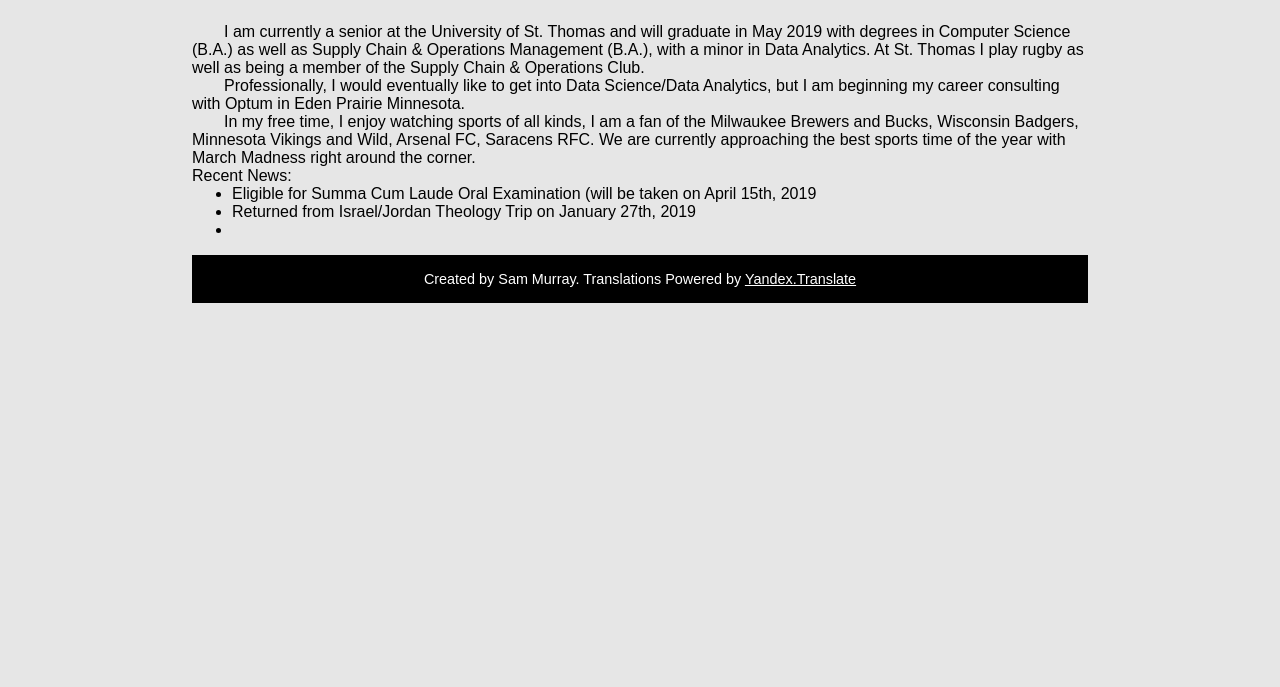
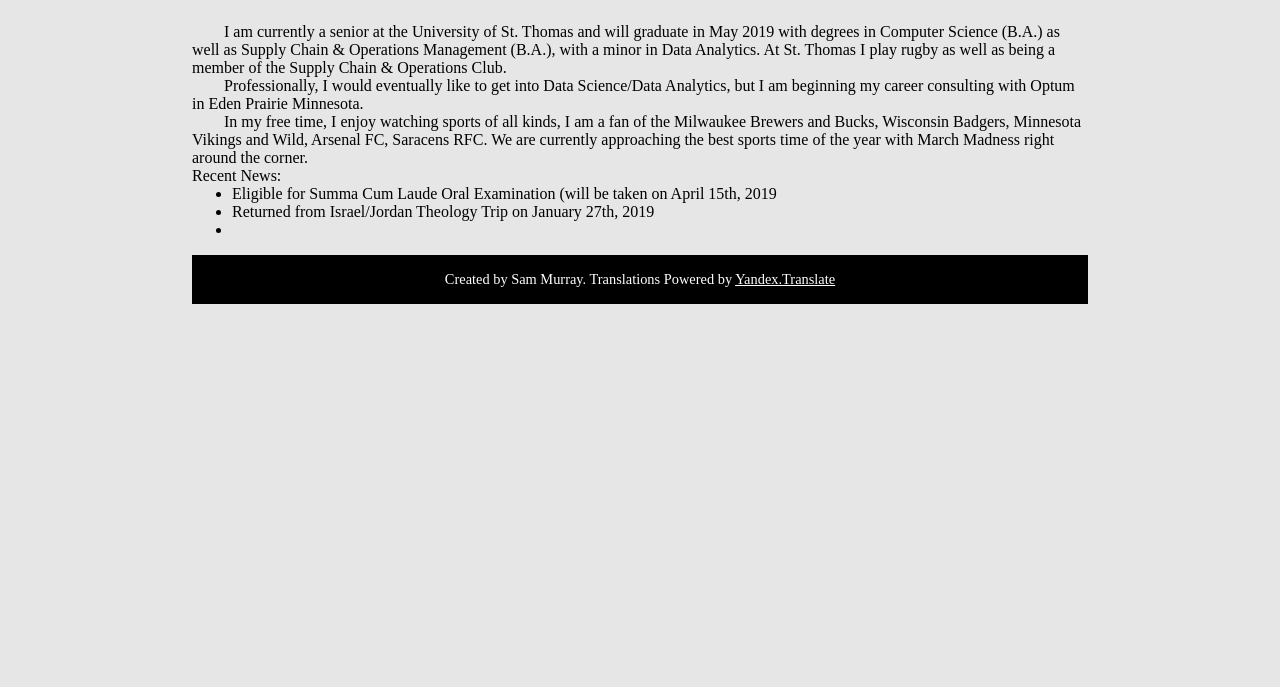
Before and after one commit to svmurray/svmurray.github.io, a plain HTML site: page index.html in a window 1280 px wide. Shown: the part 113-800 px from the top of the page. Drawn offline with Linux system fonts and the light colour scheme.

Commit message:
Update style.css

```diff
--- a/css/style.css
+++ b/css/style.css
@@ -1,6 +1,6 @@
 * {
     margin: 0 auto;
-    font-family: Noto Sanas, Helvitica, Arial, sans-serif;
+    font-family: Times New Roman, Helvitica, Arial, sans-serif;
 }
 
 #header
```
